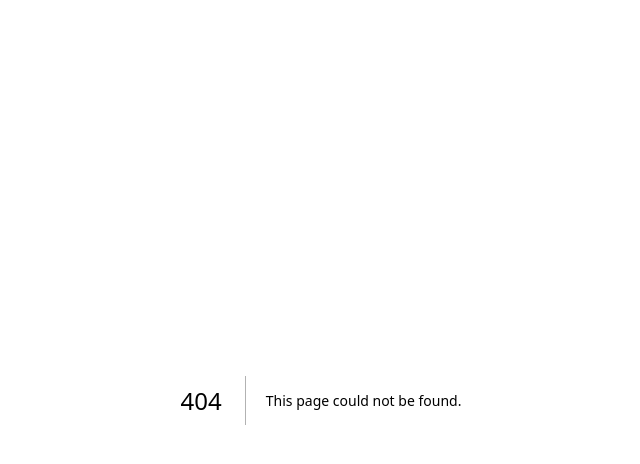
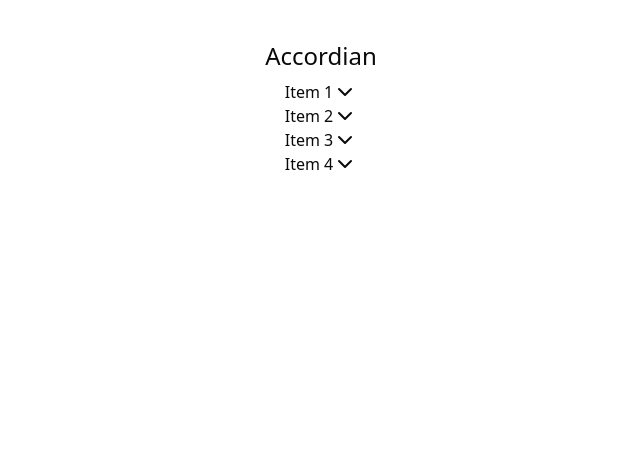
Before and after one commit to shivamseth22/machine-coding, a Next.js app: page /accordian in a window 1280 px wide. Before the commit this address had no page. Shown: the top 464 px of the page, without its empty margins (319-959 px from the left). Built offline with nearby package versions, Linux system fonts and the light colour scheme.

Commit message:
accordina

```diff
--- /dev/null
+++ b/src/app/(easy)/accordian/page.tsx
@@ -0,0 +1,39 @@
+"use client";
+import { ChevronDown, ChevronUp } from "lucide-react";
+import React, { useState } from "react";
+
+export const page = () => {
+  const [data, setData] = useState([
+    { title: "Item 1", value: "I am Item 1" },
+    { title: "Item 2", value: "I am Item 2" },
+    { title: "Item 3", value: "I am Item 3" },
+    { title: "Item 4", value: "I am Item 4" },
+  ]);
+
+  const [isOpen, setIsOpen] = useState([false, false, false, false, false]);
+
+  const handleItemClick = (index: number) => {
+    setIsOpen((prev) => {
+      console.log(prev);
+      return prev.map((item, idx) => (idx == index ? !item : item));
+    });
+  };
+  return (
+    <div className="flex flex-col items-center p-2 sm:h-4 md:p-8 ">
+      <h1 className="text-2xl p-2">Accordian</h1>
+      <div className="flex flex-col ">
+        {data.map((item, index) => (
+          <div key={index} onClick={() => handleItemClick(index)}>
+            <h1 className="flex justify-between items-center cursor-pointer">
+              <span>{item.title}</span>
+              {isOpen[index] ? <ChevronUp /> : <ChevronDown />}
+            </h1>
+            <div>{isOpen[index] && item.value}</div>
+          </div>
+        ))}
+      </div>
+    </div>
+  );
+};
+
+export default page;
--- a/src/app/page.tsx
+++ b/src/app/page.tsx
@@ -10,6 +10,7 @@ export default function Home() {
   <Button><Link href={"/likebutton"}>Like Button</Link></Button>
   <Button><Link href={"/starRating"}>Star Rating</Link></Button>
   <Button><Link href={"/tabs"}>Tabs</Link></Button>
+  <Button><Link href={"/accordian"}>Accordian</Link></Button>
   </div>
   );
 }
```
